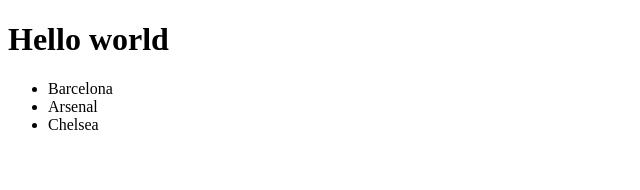
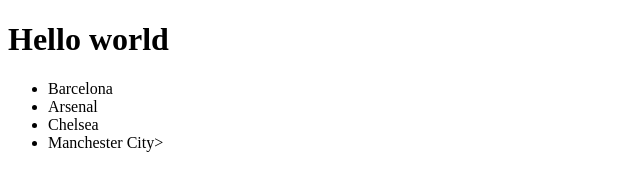
Before and after one commit to kevsoccer11/gitTest, a plain HTML site: page index.html in a window 1280 px wide. Shown: the whole page, without its empty margins (0-640 px from the left). Drawn offline with Linux system fonts and the light colour scheme.

Commit message:
added manchester city

```diff
--- a/index.html
+++ b/index.html
@@ -14,6 +14,7 @@
         <li>Barcelona</li>
         <li>Arsenal</li>
         <li>Chelsea</li>
+        <li>Manchester City></li>
     </ul>
 </body>
 
```
